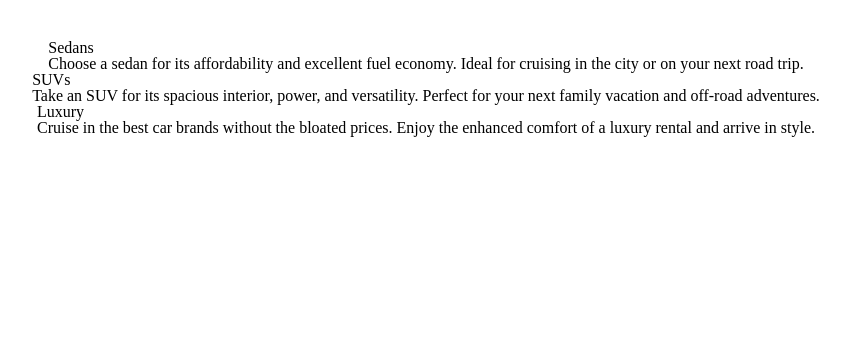
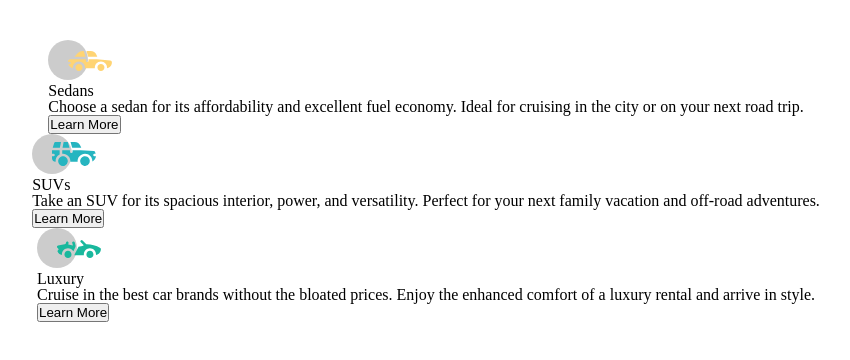
Before and after one commit to Joaovitorsw/3-column-preview-card-component, a plain HTML site: page index.html in a window 1280 px wide. Shown: the whole page, without its empty margins (214-1064 px from the left). Drawn offline with Linux system fonts and the light colour scheme.

Commit message:
✨ feat: button class

```diff
--- a/index.html
+++ b/index.html
@@ -27,26 +27,30 @@
   <body>
     <main>
       <div class="sedans-card">
+        <img src="images/icon-sedans.svg" alt="sedans-icon" />
         <h1 class="sedans-title">Sedans</h1>
-        <h1 class="sedans-paragraph">
+        <p class="sedans-paragraph">
           Choose a sedan for its affordability and excellent fuel economy. Ideal
           for cruising in the city or on your next road trip.
-        </h1>
-      </div>
+        </p>
+        <button class ="learn-more">Learn More</button>      </div>
       <div class="suvs-card">
+        <img src="images/icon-suvs.svg" alt="suvs-icon" />
         <h1 class="suvs-title">SUVs</h1>
         <p class="suvs-paragraph">
           Take an SUV for its spacious interior, power, and versatility. Perfect
           for your next family vacation and off-road adventures.
         </p>
+        <button class ="learn-more">Learn More</button>
       </div>
       <div class="luxury-card">
+        <img src="images/icon-luxury.svg" alt="luxury-icon" />
         <h1 class="luxury-title">Luxury</h1>
         <p class="luxury-paragraph">
           Cruise in the best car brands without the bloated prices. Enjoy the
           enhanced comfort of a luxury rental and arrive in style.
         </p>
-      </div>
+        <button class ="learn-more">Learn More</button>      </div>
     </main>
   </body>
 </html>
```
